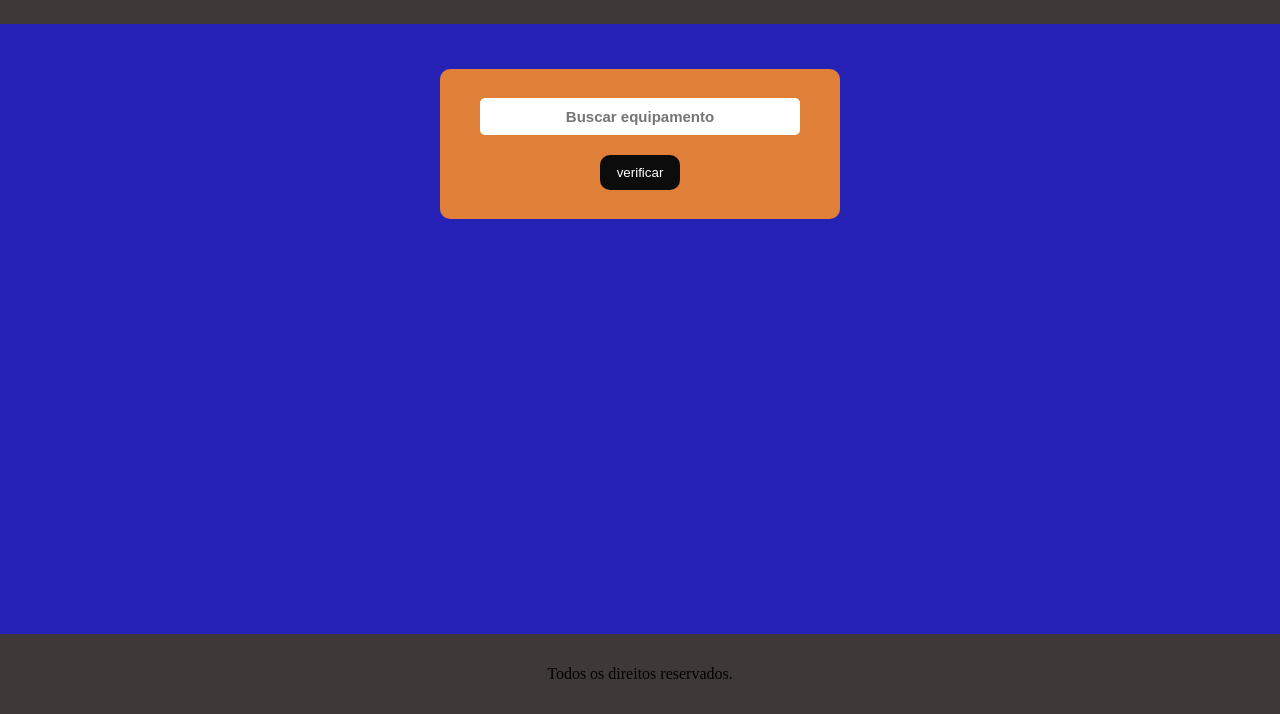
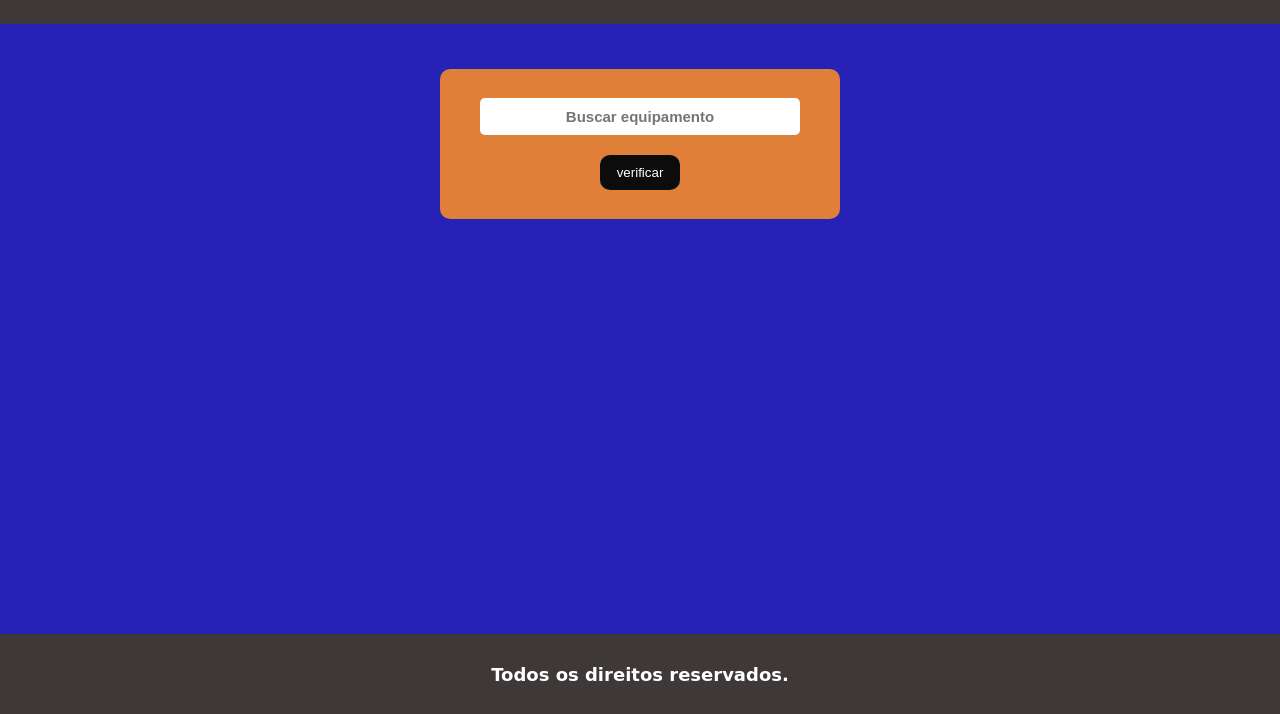
Before and after one commit to titicos/VERIFICADOR, a plain HTML site: page index.html in a window 1280 px wide. Shown: the part 96-810 px from the top of the page. Drawn offline with Linux system fonts and the light colour scheme.

Commit message:
Update style.css

```diff
--- a/style.css
+++ b/style.css
@@ -99,3 +99,10 @@ footer{
     align-items: center;
     justify-content: center;
 }
+
+footer>p{
+    color: white;
+    font-size: 18px;
+    font-weight: 600;
+    font-family: cursive;
+}
```
